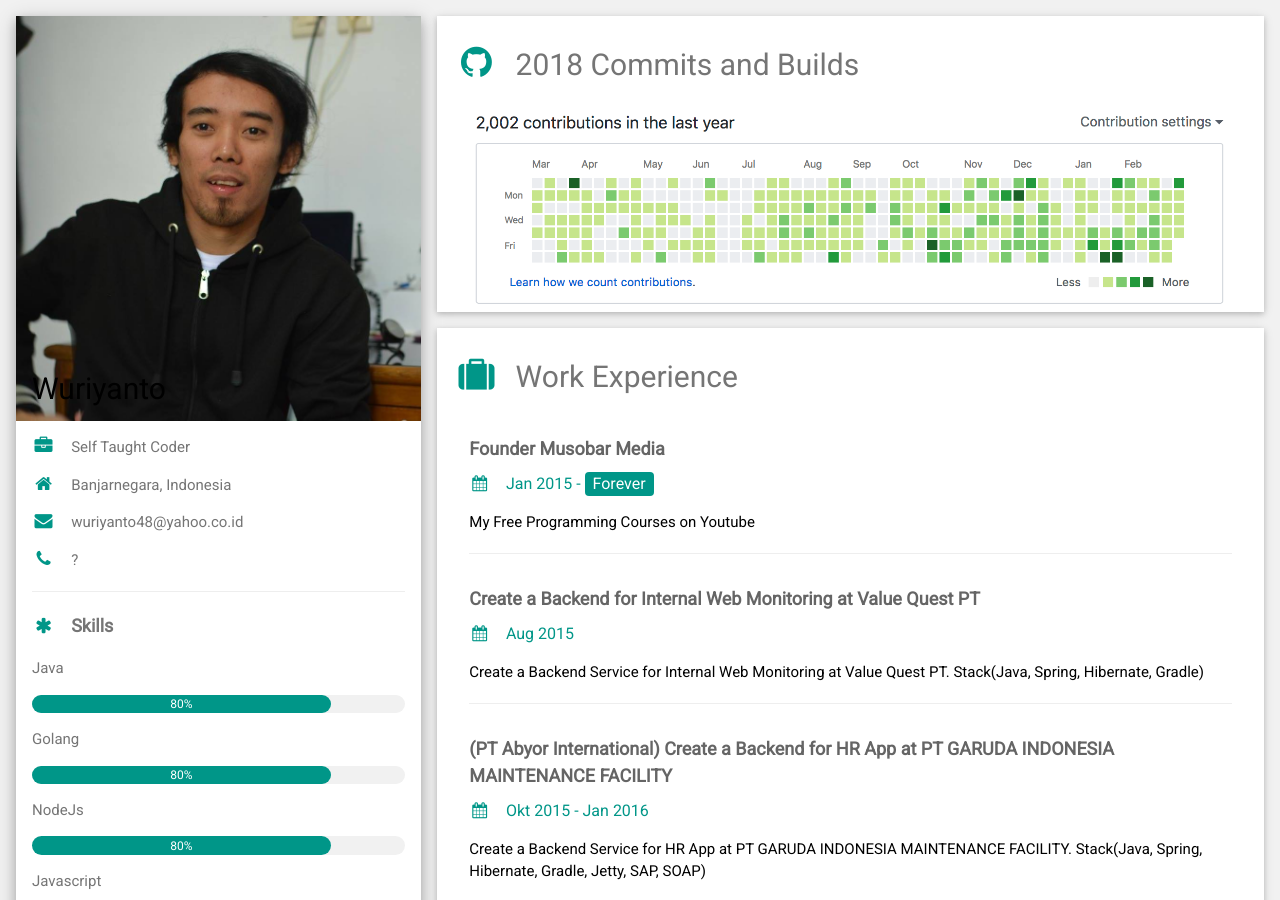
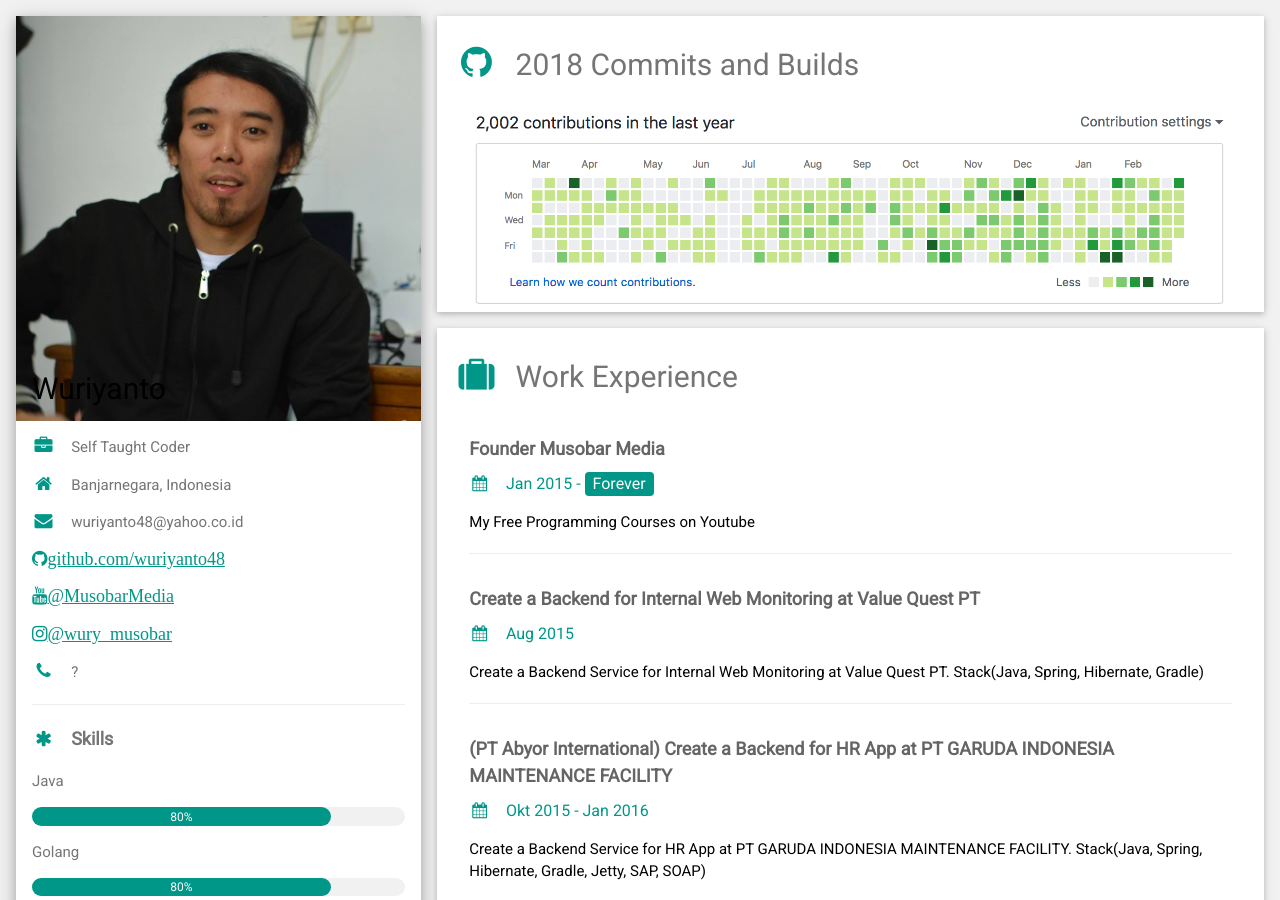
Before and after one commit to wuriyanto48/wuriyanto48.github.io, a Jekyll site: the page about/index.html, which Jekyll copies as it is, in a window 1280 px wide and 900 px high. Built offline with Jekyll 4.4.1, drawn with Linux system fonts in a browser that asks for light colours.

Commit message:
update about

```diff
--- a/about/index.html
+++ b/about/index.html
@@ -58,6 +58,9 @@ html,body,h1,h2,h3,h4,h5,h6 {font-family: "Roboto", sans-serif}
           <p><i class="fa fa-briefcase fa-fw w3-margin-right w3-large w3-text-teal"></i>Self Taught Coder</p>
           <p><i class="fa fa-home fa-fw w3-margin-right w3-large w3-text-teal"></i>Banjarnegara, Indonesia</p>
           <p><i class="fa fa-envelope fa-fw w3-margin-right w3-large w3-text-teal"></i>wuriyanto48@yahoo.co.id</p>
+          <p><i class="fa fa-github fa-fw w3-margin-right w3-large w3-text-teal"><a href="https://github.com/wuriyanto48">github.com/wuriyanto48</a></i></p>
+          <p><i class="fa fa-youtube fa-fw w3-margin-right w3-large w3-text-teal"><a href="https://www.youtube.com/MusobarMedia">@MusobarMedia</a></i></p>
+          <p><i class="fa fa-instagram fa-fw w3-margin-right w3-large w3-text-teal"><a href="https://www.instagram.com/wury_musobar/">@wury_musobar</a></i></p>
           <p><i class="fa fa-phone fa-fw w3-margin-right w3-large w3-text-teal"></i>?</p>
           <hr>
 
```
